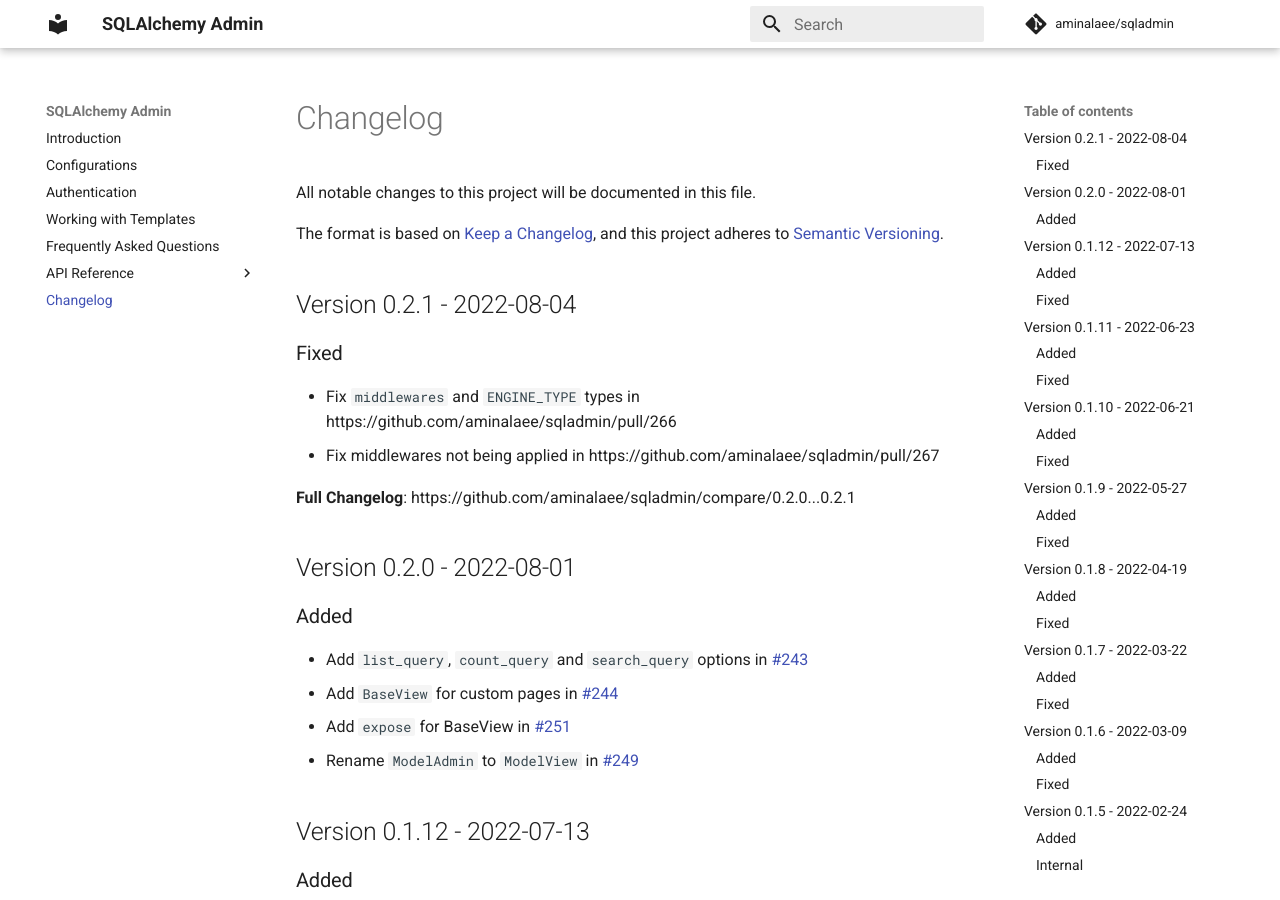
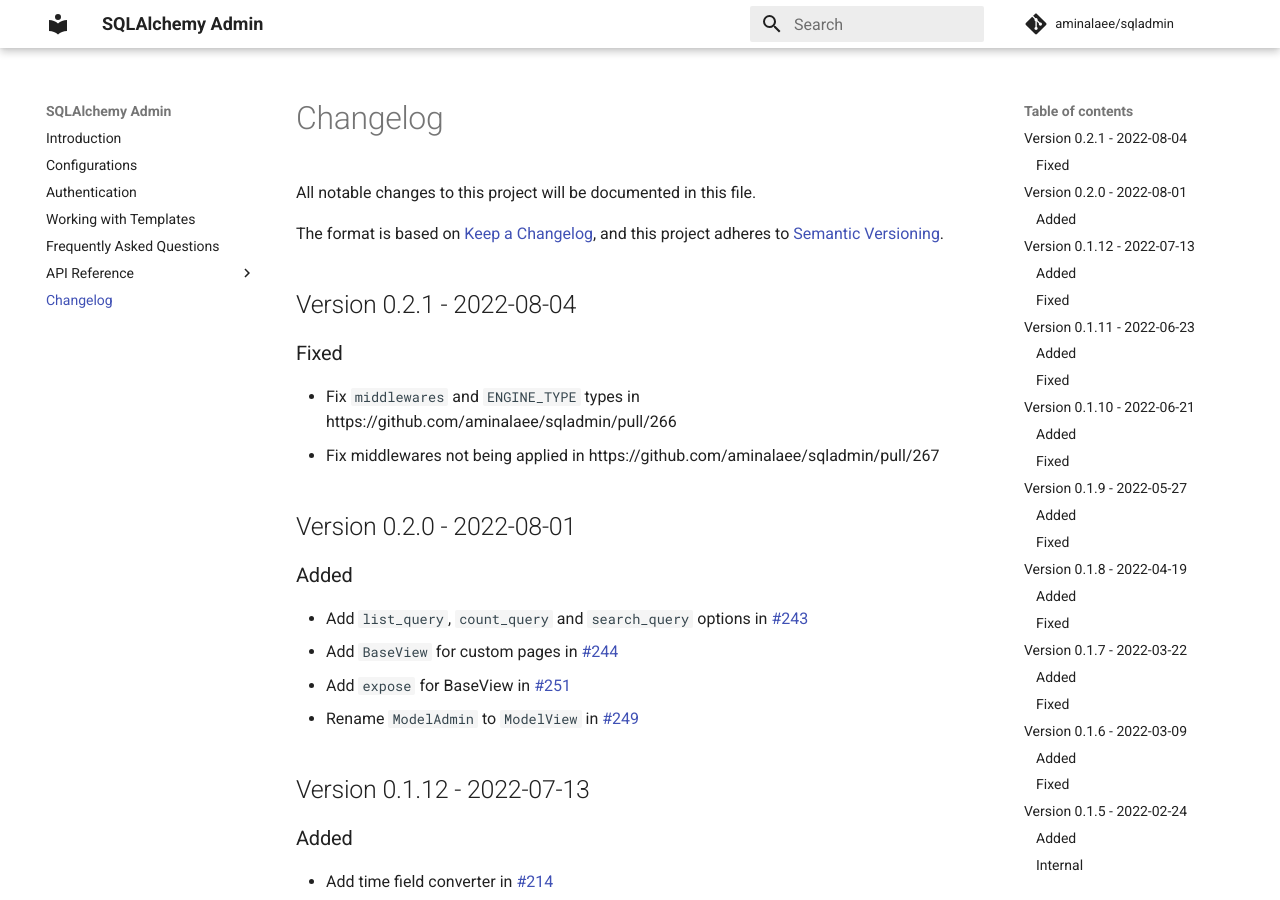
Before and after one commit to aminalaee/sqladmin, an MkDocs documentation site: the page built from docs/changelog.md, in a window 1280 px wide and 900 px high. Built offline with MkDocs 1.6.1 and Material for MkDocs 9.7.7, drawn with Linux system fonts in a browser that asks for light colours; comment, search, counter and statistics services are not loaded.

Commit message:
update docs

```diff
--- a/docs/changelog.md
+++ b/docs/changelog.md
@@ -10,8 +10,6 @@
 
 * Fix `middlewares` and `ENGINE_TYPE` types in https://github.com/aminalaee/sqladmin/pull/266
 * Fix middlewares not being applied in https://github.com/aminalaee/sqladmin/pull/267
-
-**Full Changelog**: https://github.com/aminalaee/sqladmin/compare/0.2.0...0.2.1
 
 ## Version 0.2.0 - 2022-08-01
 
```
